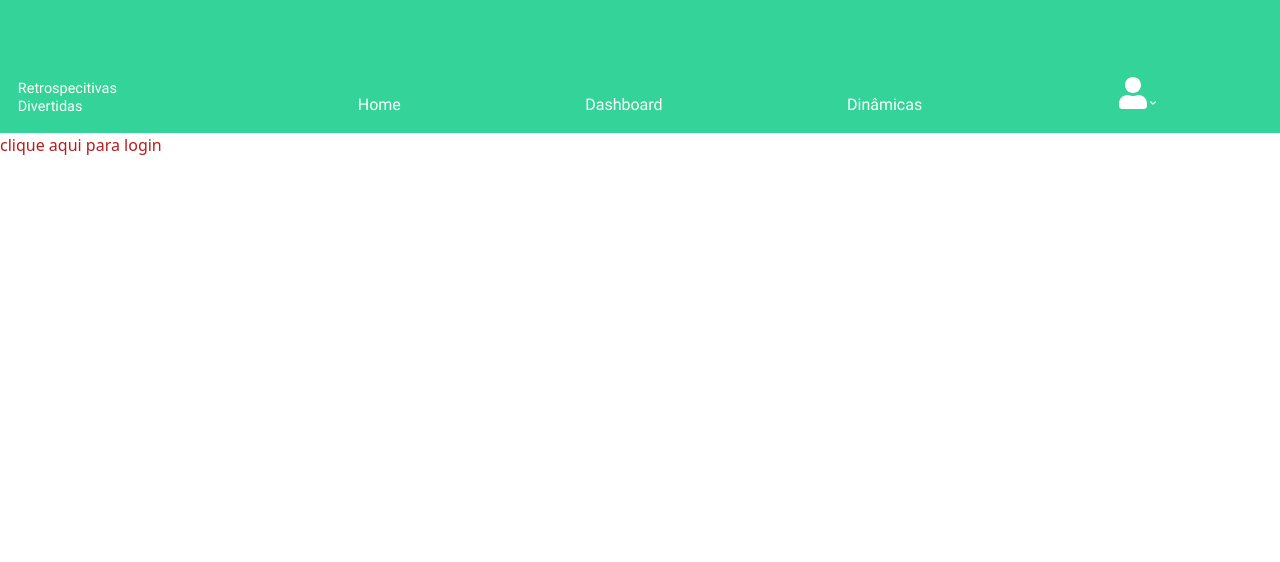
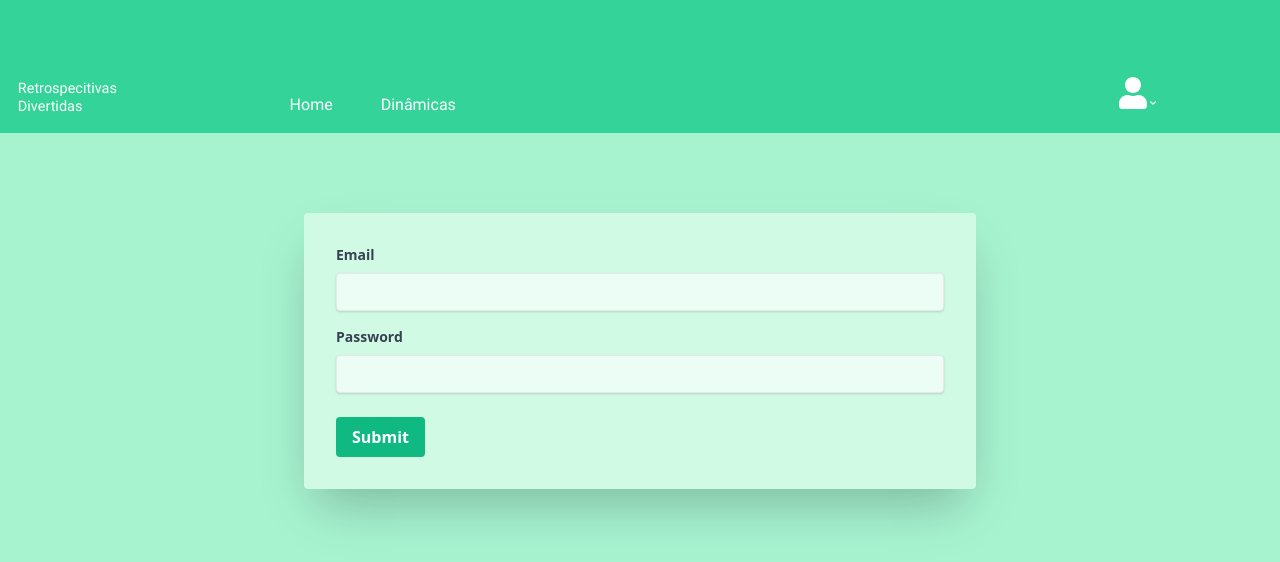
Before and after one commit to fffeiip/retrospectivas_divertidas, a React (Create React App) app: page /login in a window 1280 px wide. Shown: the top 562 px of the page. Built offline with nearby package versions, Linux system fonts and the light colour scheme; a web font is replaced by a local one.

Commit message:
feat: adds login with formik and implements handle function

```diff
--- a/src/components/DropdownMenu.tsx
+++ b/src/components/DropdownMenu.tsx
@@ -19,7 +19,7 @@ function DropdownMenu() {
                     </svg>
                 </button>
 
-                {dropdownOpen && <DropdownMenuItems/>}
+                {dropdownOpen && <DropdownMenuItems />}
             </div>
         </div>
     );
@@ -28,11 +28,20 @@ function DropdownMenu() {
 function DropdownMenuItems() {
     const { signed } = useContext(AuthContext)
     return (
-    <div className="absolute right-0 mt-2 py-2 w-48 bg-white rounded-md shadow-xl z-20">
-    <Link to="/login" className="block px-4 py-2 text-sm capitalize text-gray-700 hover:bg-blue-500 hover:text-white">
-    {signed ? "Logout" : "Login"}
-    </Link>
-</div>);
+        <div className="absolute right-0 mt-2 py-2 w-48 bg-white rounded-md shadow-xl z-20">
+                {signed ? <Logout/> : <Login/>}
+        </div>);
+}
+
+function Login() {
+    return (
+        <Link to="/login" className="block px-4 py-2 text-sm capitalize text-gray-700 hover:bg-blue-500 hover:text-white">Login</Link>
+    );
+}
+
+function Logout() {
+    let { handleLogin } = useContext(AuthContext)
+    return (<a className="block px-4 py-2 text-sm capitalize text-gray-700 hover:bg-blue-500 hover:text-white" onClick={() => handleLogin({email: '', password: ''})}>Logout</a>);
 }
 
 export default DropdownMenu;
--- a/src/components/Header.tsx
+++ b/src/components/Header.tsx
@@ -11,23 +11,23 @@ function Header() {
     let middleware = signed ? "/dashboard" : "/login";
     return (
         <div className="bg-green-400 flex-row h-1/6 p-4">
-            <div className=" flex items-end justify-center h-full">
-                <div className="w-1/5 flex">
+            <div className=" flex items-end justify-start h-full">
+                <div className="w-1/5 flex flex-grow-0">
                     <ProjectLogo />
                 </div>
-                <div className="w-3/5 flex h-full flex-shrink-0 items-end min-w-min">
-                    <ul className="flex-row flex justify-around min-w-full font-menu">
-                        <li className="hover:text-yellow-400">
+                <div className="w-3/5 flex h-full items-end min-w-min">
+                    <ul className="flex-row flex min-w-full font-menu">
+                        <li className="hover:text-yellow-400 px-6">
                             <Link to="/">
                                 Home
                             </Link>
                         </li>
-                        <li className="hover:text-yellow-400">
+                        {signed && <li className="hover:text-yellow-400 px-6">
                             <Link to={middleware}>
                                 Dashboard
                             </Link>
-                        </li>
-                        <li className="hover:text-yellow-400">
+                        </li>}
+                        <li className="hover:text-yellow-400 px-6">
                             <Link to="/dinamicas">
                                 Dinâmicas
                             </Link>
--- a/src/contexts/auth.tsx
+++ b/src/contexts/auth.tsx
@@ -1,9 +1,15 @@
 import React, { useState, createContext } from 'react';
+import { useHistory } from 'react-router-dom'
 
 interface AuthContextData {
     signed: boolean;
     apiKey: string;
-    handleLogin(): void;
+    handleLogin(json: LoginForm): void;
+}
+
+interface LoginForm {
+    email: string;
+    password: string;
 }
 
 const AuthContext = createContext<AuthContextData>({} as AuthContextData)
@@ -11,8 +17,8 @@ const AuthContext = createContext<AuthContextData>({} as AuthContextData)
 export const AuthProvider: React.FC = ({ children }) => {
 
     const [apiKey, setApiKey] = useState<string>("");
-
-    async function handleLogin() {
+    let history = useHistory()
+    async function handleLogin(json: LoginForm) {
         const response = await window.fetch('http://localhost:8000/login', {
             method: 'POST',
             headers: {
@@ -20,12 +26,16 @@ export const AuthProvider: React.FC = ({ children }) => {
                 // 'api_token': process.env.API_KEY!
             },
             body: JSON.stringify({
-                email: "2asds@email.com",
-                password: "teste12"
+                email: json?.email,
+                password: json?.password
             }),
         })
         const { api_key } = await response.json()
         setApiKey(api_key)
+        localStorage.setItem("api_key", api_key)
+        let redirect_route = !!api_key ? "/dashboard" : "/login"
+        history.push(redirect_route)
+
     }
     return (
         <AuthContext.Provider value={{ signed: !!apiKey, handleLogin, apiKey }}>
--- a/src/pages/Login.tsx
+++ b/src/pages/Login.tsx
@@ -1,14 +1,58 @@
-import { useContext } from 'react'
+import { useContext, useState } from 'react'
 import AuthContext from '../contexts/auth'
+import { useFormik } from 'formik'
 import { Link } from 'react-router-dom'
 
+interface LoginJson {
+    email?: string
+}
+
+function isValidEmail(email : string) {
+    let email_regex = /^[A-Z0-9._%+-]+@[A-Z0-9.-]+\.[A-Z]{2,4}$/i
+    return email_regex.test(email)
+}
 
 function Login() {
     const { handleLogin } = useContext(AuthContext)
+    const [errors, setErrors] = useState<LoginJson>({})
+
+    const formik = useFormik({
+        initialValues: {
+            email: '',
+            password: ''
+        }, onSubmit: values => {
+            handleLogin(values)
+        }, validate: values => {
+            let errors : LoginJson = {};
+            if (!values.email) {
+                errors.email = 'Email Required';
+            }
+            else if (!isValidEmail(values.email)) {
+                errors.email = 'Invalid email address';
+            }
+            setErrors(errors)
+            return errors;
+        },
+    })
 
     return (
-        <div>
-            <Link to="/dashboard" onClick={() => handleLogin()} className="text-red-700 hover:bg-black hover:text-green-400"> clique aqui para login </Link>
+        <div className="flex justify-center items-start h-full bg-green-200">
+            <div className="w-full max-w-2xl py-20">
+                <form onSubmit={formik.handleSubmit} className="text-black bg-green-100 shadow-2xl rounded px-8 py-8 mb-4">
+                    <div className="mb-4">
+                        <label htmlFor="email" className="block text-gray-700 text-sm font-bold mb-2">Email</label>
+                        <input autoComplete="off" type="email" name="email" id="email" className="shadow bg-green-50 appearance-none border rounded w-full py-2 px-3 text-gray-700 leading-tight focus:outline-none focus:shadow-outline" value={formik.values.email} onChange={formik.handleChange}/>
+                        {errors && <div className=" text-red-700"> {errors.email}</div>}
+                    </div>
+                    <div className="mb-6">
+                        <label className="block text-gray-700 text-sm font-bold mb-2" htmlFor="password">Password</label>
+                        <input className="shadow appearance-none border bg-green-50 rounded w-full py-2 px-3 text-gray-700 leading-tight focus:outline-none focus:shadow-outline" type="password" id="password" name="password" value={formik.values.password} onChange={formik.handleChange} />
+                    </div>
+                    <div className="flex items-center justify-between">
+                        <button className="bg-green-500 hover:bg-green-700 text-white font-bold py-2 px-4 rounded focus:outline-none focus:shadow-outline" type="submit">Submit</button>
+                    </div>
+                </form>
+            </div>
         </div>
     );
 }
```
